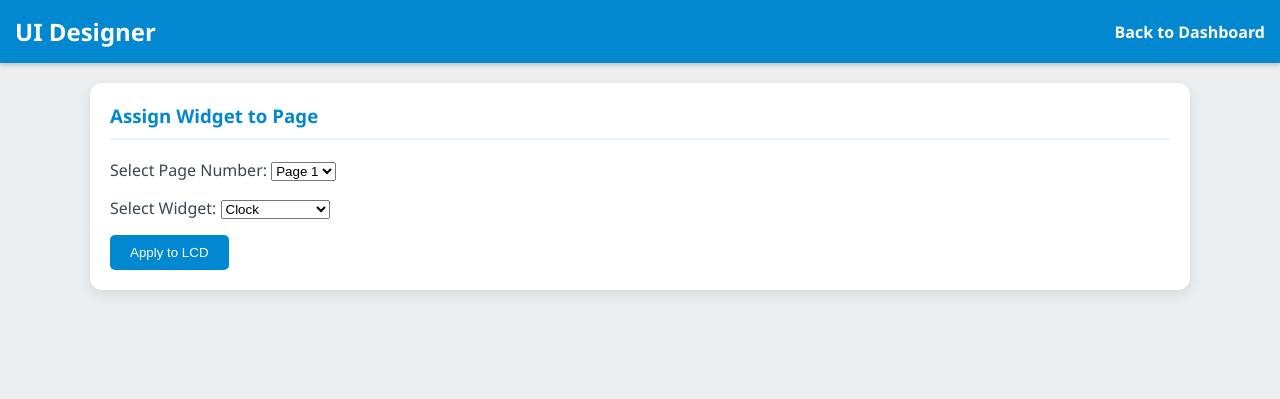
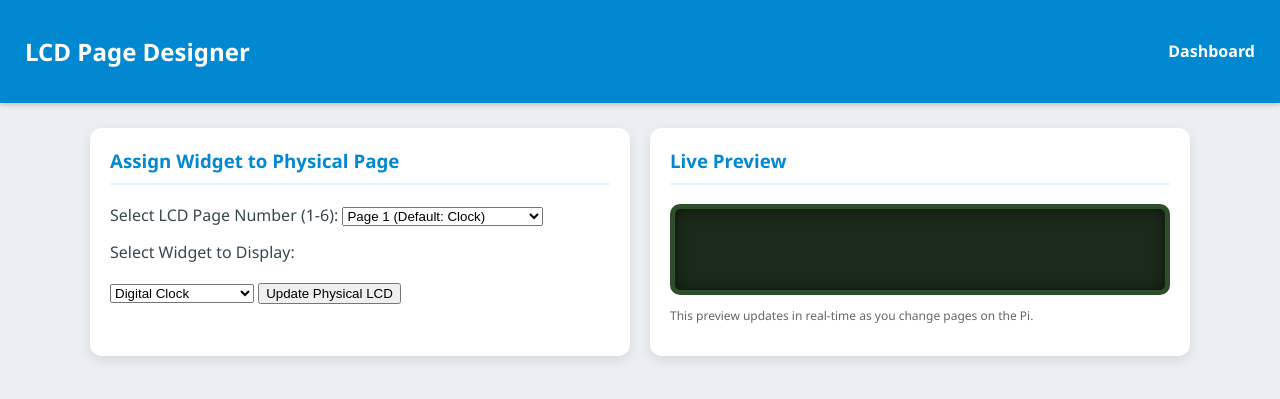
Before and after one commit to retardedmonkeygaming/weather-station, a FastAPI app: template src/weather_station/web/templates/designer.html in a window 1280 px wide. Shown: the top 399 px of the page. Run offline with FastAPI, Linux system fonts and the light colour scheme; the template is opened without the code that fills it, so the values that code supplies are empty.

Commit message:
feat: Add settings management and page assignment functionality with database integration

```diff
--- a/src/weather_station/web/app.py
+++ b/src/weather_station/web/app.py
@@ -27,11 +27,37 @@
         "wifi_status": "ONLINE" if not state.wifi_error else "OFFLINE"
     }
 
-# ADD EMPTY ROUTES SO LINKS DON'T 404
-@app.get("/designer")
-async def designer_placeholder(request: Request):
-    return "UI Designer Page - Coming in next update"
+from fastapi import FastAPI, Request, Form
+from fastapi.responses import RedirectResponse
+from weather_station.persistence.database import DatabaseManager
 
-@app.get("/settings")
-async def settings_placeholder(request: Request):
-    return "Settings Page - Coming in next update"
+db = DatabaseManager()
+
+@app.post("/api/save-settings")
+async def save_settings(
+    unit: str = Form(...),
+    api_rate: int = Form(...),
+    buzzer_mode: str = Form(...)
+):
+    # 1. Update the Database
+    await db.save_setting("unit", unit)
+    await db.save_setting("api_rate", str(api_rate))
+    await db.save_setting("buzzer_mode", buzzer_mode)
+
+    # 2. Update live config/state immediately
+    from weather_station.core.config import settings
+    settings.unit = unit
+    settings.api_rate = api_rate
+    settings.buzzer_mode = buzzer_mode
+
+    return RedirectResponse(url="/settings", status_code=303)
+
+@app.post("/api/save-page")
+async def save_page(page_id: int = Form(...), widget_type: str = Form(...)):
+    # 1. Update Database
+    await db.save_page_assignment(page_id, widget_type)
+
+    # 2. Update Live State
+    state.custom_pages[page_id] = widget_type
+
+    return RedirectResponse(url="/designer", status_code=303)
--- a/src/weather_station/web/templates/designer.html
+++ b/src/weather_station/web/templates/designer.html
@@ -5,33 +5,50 @@
     <link rel="stylesheet" href="/static/style.css">
 </head>
 <body>
-    <header style="background: #0288d1; color: white; padding: 15px; display: flex; justify-content: space-between;">
-        <h2 style="margin:0;">UI Designer</h2>
-        <nav><a href="/" style="color:white; font-weight:bold; text-decoration:none;">Back to Dashboard</a></nav>
+    <header>
+        <h2>LCD Page Designer</h2>
+        <nav><a href="/" class="nav-link">Dashboard</a></nav>
     </header>
-    <div class="container" style="padding: 20px;">
+    <div class="container">
         <div class="card">
-            <h3>Assign Widget to Page</h3>
+            <h3>Assign Widget to Physical Page</h3>
             <form action="/api/save-page" method="post">
-                <p>Select Page Number:
+                <label>Select LCD Page Number (1-6):</label>
                 <select name="page_id">
-                    <option value="1">Page 1</option><option value="2">Page 2</option>
-                    <option value="3">Page 3</option><option value="4">Page 4</option>
-                    <option value="5">Page 5</option><option value="6">Page 6</option>
-                </select></p>
-                <p>Select Widget:
+                    <option value="1">Page 1 (Default: Clock)</option>
+                    <option value="2">Page 2 (Default: Indoor)</option>
+                    <option value="3">Page 3 (Default: Outdoor)</option>
+                    <option value="4">Page 4 (Default: UV/Forecast)</option>
+                    <option value="5">Page 5 (Default: AQI)</option>
+                    <option value="6">Page 6 (Default: Moon)</option>
+                </select>
+
+                <label style="margin-top:15px; display:block;">Select Widget to Display:</label>
                 <select name="widget_type">
-                    <option value="widget_clock">Clock</option>
-                    <option value="widget_indoor">Indoor Stats</option>
-                    <option value="widget_outdoor">Outdoor Stats</option>
-                    <option value="widget_forecast">UV & Forecast</option>
-                    <option value="widget_aqi">Air Quality</option>
+                    <option value="widget_clock">Digital Clock</option>
+                    <option value="widget_indoor">Indoor Climate</option>
+                    <option value="widget_outdoor">Outdoor Weather</option>
+                    <option value="widget_forecast">UV Index & Min/Max</option>
+                    <option value="widget_aqi">Air Quality Index</option>
                     <option value="widget_moon">Moon Phase</option>
-                    <option value="widget_pi">System Info</option>
-                </select></p>
-                <button type="submit" style="background:#0288d1; color:white; border:none; padding:10px 20px; border-radius:5px; cursor:pointer;">Apply to LCD</button>
+                    <option value="widget_pi">Pi System Stats</option>
+                </select>
+                <button type="submit" class="btn-blue" style="margin-top:20px;">Update Physical LCD</button>
             </form>
         </div>
+
+        <div class="card">
+            <h3>Live Preview</h3>
+            <div class="lcd-box" id="preview-box">Loading...</div>
+            <p style="font-size:12px; color:#666;">This preview updates in real-time as you change pages on the Pi.</p>
+        </div>
     </div>
+    <script>
+        setInterval(async () => {
+            const r = await fetch('/api/data');
+            const d = await r.json();
+            document.getElementById('preview-box').innerText = d.lcd_line1 + "\n" + d.lcd_line2;
+        }, 1000);
+    </script>
 </body>
 </html>
```
Also changed, not shown: src/weather_station/persistence/database.py (+14 -0 lines), src/weather_station/web/templates/settings.html (added, +40 -0 lines).
